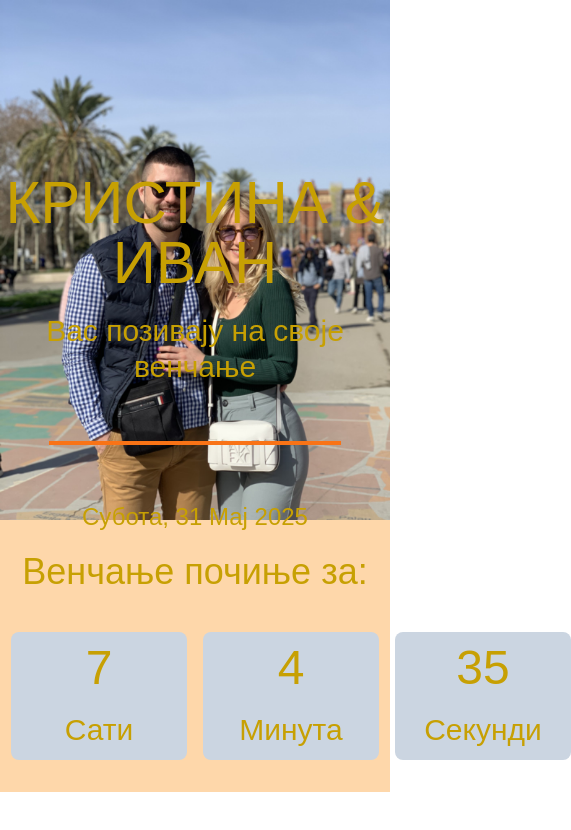
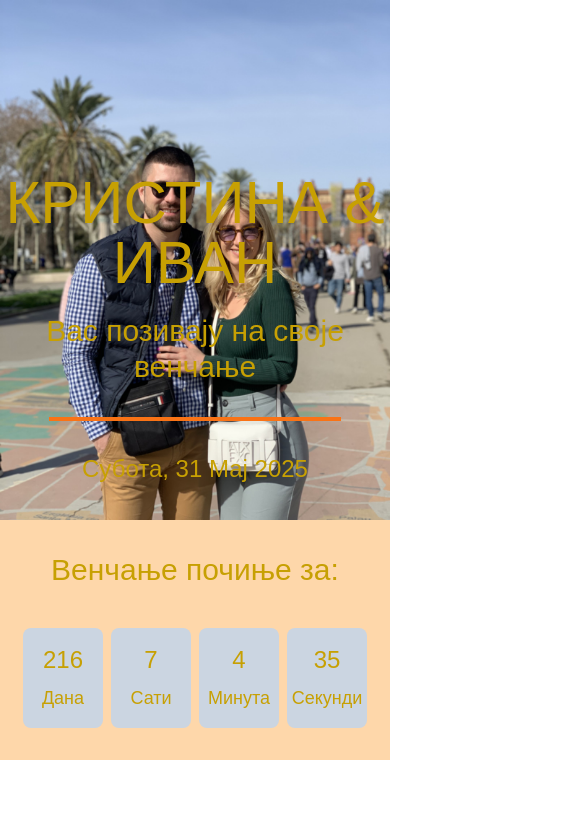
Before and after one commit to CNKE94/kikica.github.io, a Nuxt app: page / in a window 390 px wide. Shown: the top 830 px of the page, 571 px wide, since content can reach past the window. Built offline with nearby package versions, Linux system fonts and the light colour scheme.

Commit message:
style adjustment

```diff
--- a/components/CountdownComponent.vue
+++ b/components/CountdownComponent.vue
@@ -32,8 +32,8 @@ onUnmounted(() => {
 
 <template>
   <div class="py-8 text-center bg-orange-200">
-    <AppHeading class="text-4xl lg:text-6xl mb-10" heading="h2" title="Венчање почиње за:" />
-    <div class="flex justify-center gap-x-4">
+    <AppHeading class="text-3xl lg:text-5xl mb-10" heading="h2" title="Венчање почиње за:" />
+    <div class="flex justify-center gap-x-2 lg:gap-x-4">
         <AppCountdown :number="timeRemaining.days" subtitle="Дана" />
         <AppCountdown :number="timeRemaining.hours" subtitle="Сати" />
         <AppCountdown :number="timeRemaining.minutes" subtitle="Минута" />
--- a/components/MainComponent.vue
+++ b/components/MainComponent.vue
@@ -15,7 +15,7 @@ const details = {
     <div class="absolute top-1/3 lg:top-1/2 left-1/2 translate-x-[-50%] text-center w-full">
         <AppHeading class="text-6xl lg:text-8xl" heading="h1" :title="details.title" />
         <AppHeading class="text-3xl lg:text-5xl mt-5" heading="h2" :title="details.description" />
-        <p class="w-3/4 mx-auto text-2xl lg:text-4xl mt-14 pt-14 border-t-4 border-orange-500">Субота, 31 Мај 2025</p>
+        <p class="w-3/4 mx-auto text-2xl lg:text-4xl mt-8 pt-8 lg:mt-14 lg:pt-14 border-t-4 border-orange-500">Субота, 31 Мај 2025</p>
     </div>
   </div>
 </template>
--- a/components/app/AppCountdown.vue
+++ b/components/app/AppCountdown.vue
@@ -7,8 +7,8 @@ defineProps<Props>();
 </script>
 
 <template>
-    <div class="bg-slate-300 rounded-lg p-3 min-w-44">
-        <p class="text-5xl lg:text-7xl">{{ number }}</p>
-        <p class="text-3xl lg:text-4xl mt-5">{{ subtitle }}</p>
+    <div class="bg-slate-300 rounded-lg py-4 lg:py-8 px-1 min-w-20 lg:px-3 lg:min-w-44">
+        <p class="text-2xl lg:text-5xl">{{ number }}</p>
+        <p class="text-lg lg:text-3xl mt-2 lg:mt-5">{{ subtitle }}</p>
     </div>
 </template>
```
